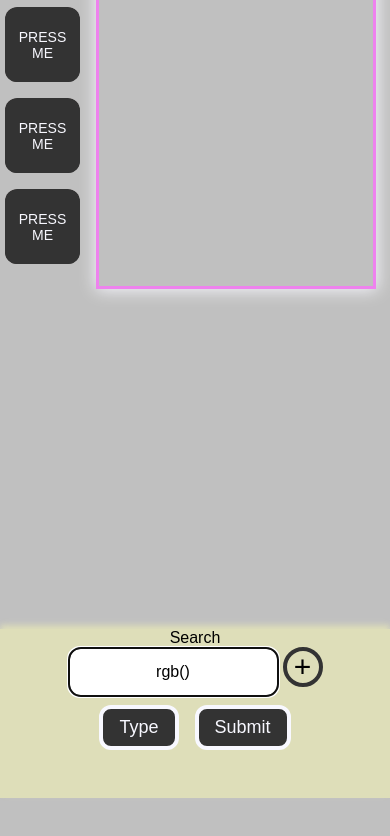
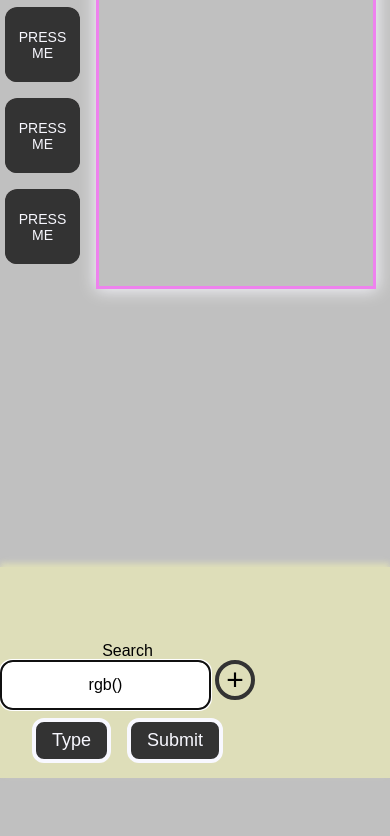
Before and after one commit to KylesTech95/color-scheme, a website with bundled scripts: page public/index.html in a window 390 px wide. Shown: the part 94-930 px from the top of the page. Before the commit the page ends 897 px from the top, so only its background shows below. Built offline with nearby package versions, Linux system fonts and the light colour scheme; files whose address does not match are found by name; a web font is replaced by a local one.

Commit message:
fix: last commit

```diff
--- a/public/queries.css
+++ b/public/queries.css
@@ -1,7 +1,22 @@
 @media screen and (max-width:400px)and (max-height:900px){
   #lookup-color{
     width:100%;
-    background:rgba(224, 224, 185, 0.935)
+    background:rgba(224, 224, 185, 0.935);
+    margin-bottom:-1.75rem;
+      position:absolute;
+      /* height:20vh; */
+      height:25%;
+      bottom:0px;
+      width:100%;
+      flex-direction: row;
+      gap: 2.5rem;
+  }
+  form#form{
+    transform:translate(0,30px)
+  }
+  .color-inv-list-container{
+    flex-direction: column;
+    justify-content: center;
   }
 }
 
@@ -45,10 +60,7 @@
       justify-content: center;
 
     }
-    .color-inv-list-container{
-      flex-direction: row;
-      justify-content: center;
-    }
+
     #title-main{
       transform:translate(0,5px)
     }
@@ -80,14 +92,7 @@
   align-items: center;
   margin-top:2rem;
 }
-#lookup-color{
-  margin-bottom:-3rem;
-  position:absolute;
-  height:20vh;
-  bottom:0px;
-  width:100%;
-  flex-direction: column;
-}
+
 .full{
   height:300px;
 }
```
